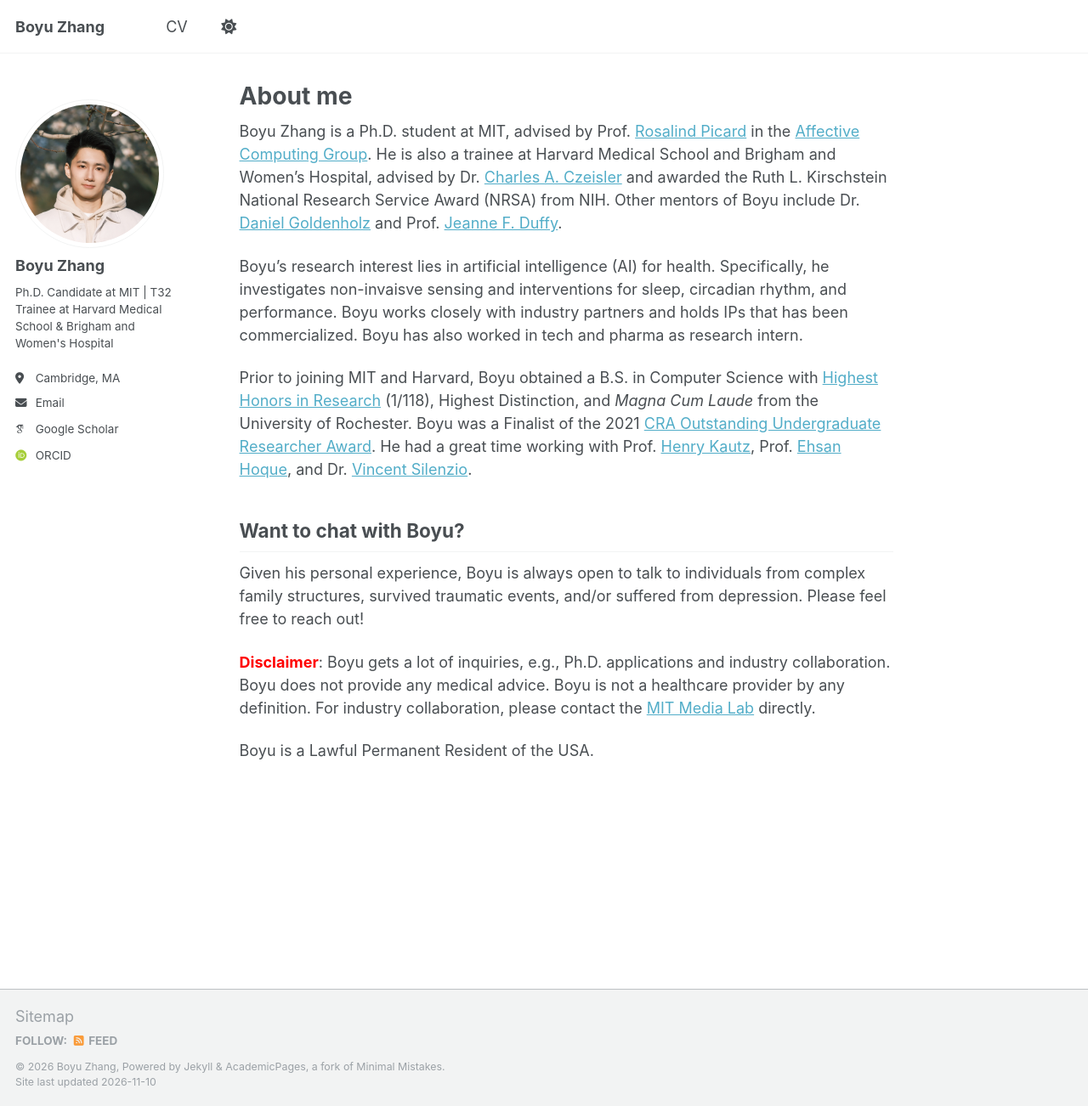
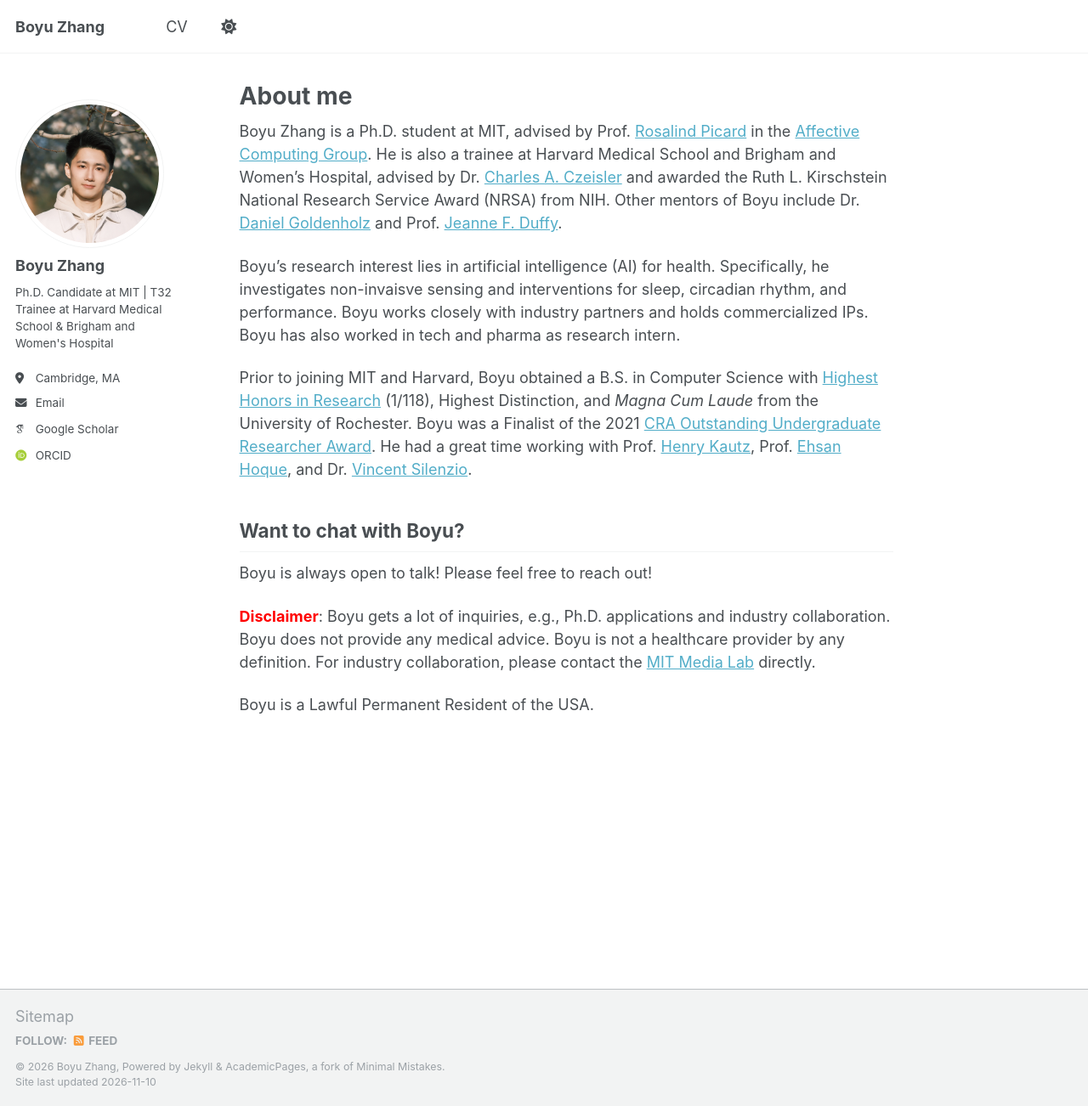
Before and after one commit to boyu-zhang-25/boyu-zhang-25.github.io, a Jekyll site: the page built from _pages/about.md, in a window 1280 px wide and 1302 px high. Shown: the whole window at 85% size. Built offline with Jekyll 4.4.1, drawn with Linux system fonts in a browser that asks for light colours; some web fonts are replaced.

Commit message:
update About

```diff
--- a/_pages/about.md
+++ b/_pages/about.md
@@ -9,13 +9,13 @@ redirect_from:
 
 Boyu Zhang is a Ph.D. student at MIT, advised by Prof. [Rosalind Picard](https://web.media.mit.edu/~picard/) in the [Affective Computing Group](https://www.media.mit.edu/groups/affective-computing/overview/). He is also a trainee at Harvard Medical School and Brigham and Women's Hospital, advised by Dr. [Charles A. Czeisler](https://connects.catalyst.harvard.edu/Profiles/display/Person/24237) and awarded the Ruth L. Kirschstein National Research Service Award (NRSA) from NIH. Other mentors of Boyu include Dr. [Daniel Goldenholz](https://connects.catalyst.harvard.edu/Profiles/display/Person/27784) and Prof. [Jeanne F. Duffy](https://connects.catalyst.harvard.edu/Profiles/display/Person/17373).
 
-Boyu's research interest lies in artificial intelligence (AI) for health. Specifically, he investigates non-invaisve sensing and interventions for sleep, circadian rhythm, and performance. Boyu works closely with industry partners and holds IPs that has been commercialized. Boyu has also worked in tech and pharma as research intern.
+Boyu's research interest lies in artificial intelligence (AI) for health. Specifically, he investigates non-invaisve sensing and interventions for sleep, circadian rhythm, and performance. Boyu works closely with industry partners and holds commercialized IPs. Boyu has also worked in tech and pharma as research intern.
 
 Prior to joining MIT and Harvard, Boyu obtained a B.S. in Computer Science with [Highest Honors in Research](https://www.cs.rochester.edu/undergraduate/degree-requirements.html) (1/118), Highest Distinction, and *Magna Cum Laude* from the University of Rochester. Boyu was a Finalist of the 2021 [CRA Outstanding Undergraduate Researcher Award](https://cra.org/about/awards/outstanding-undergraduate-researcher-award/#2021). He had a great time working with Prof. [Henry Kautz](https://www.cs.rochester.edu/u/kautz/), Prof. [Ehsan Hoque](https://hoques.com/), and Dr. [Vincent Silenzio](https://sph.rutgers.edu/concentrations/urban-global-public-health/faculty-member.php?id=36094).
 
 Want to chat with Boyu?
 ---
-Given his personal experience, Boyu is always open to talk to individuals from complex family structures, survived traumatic events, and/or suffered from depression. Please feel free to reach out!
+Boyu is always open to talk! Please feel free to reach out!
 
 <span style="color:red">**Disclaimer**</span>:
 Boyu gets a lot of inquiries, e.g., Ph.D. applications and industry collaboration. Boyu does not provide any medical advice. Boyu is not a healthcare provider by any definition. For industry collaboration, please contact the [MIT Media Lab](https://www.media.mit.edu/about/funding-and-support/) directly.
```
Also changed, not shown: 1 other file.
